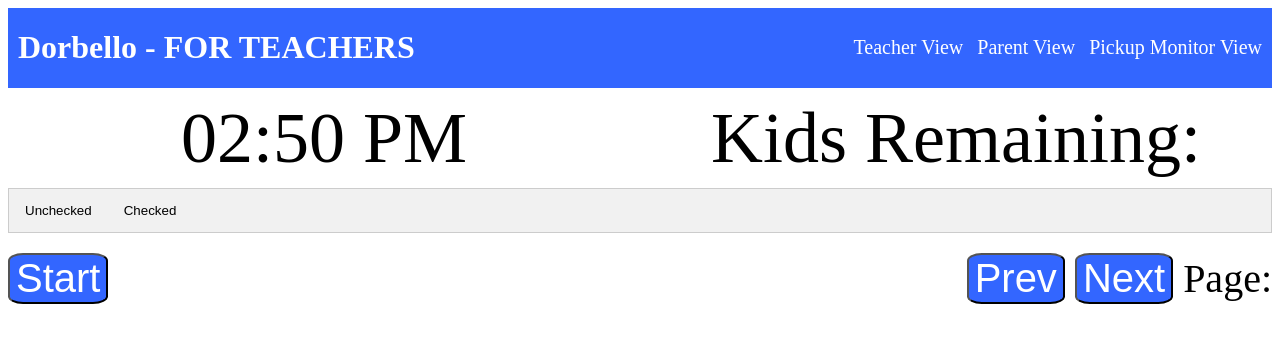
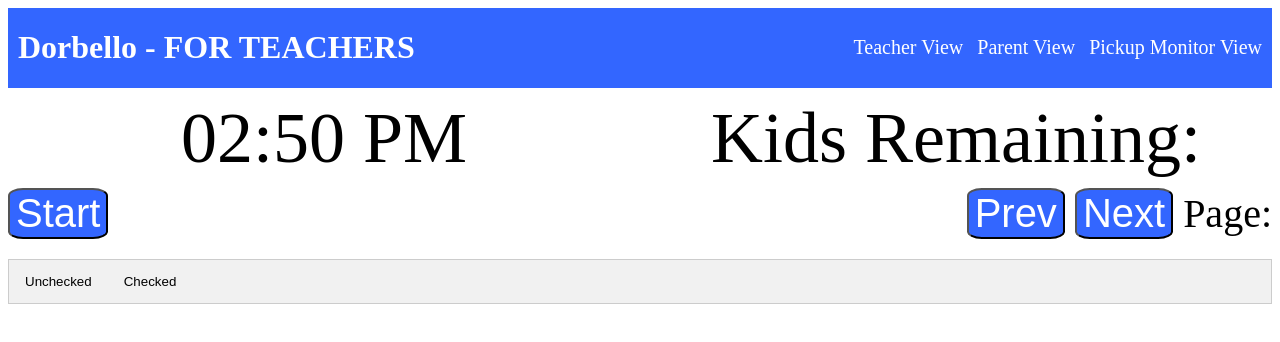
Before and after one commit to Ahmed00021/dorbello_prototype_client, a website: page index.html in a window 1280 px wide. Drawn offline with Linux system fonts and the light colour scheme; no server answers.

Commit message:
move table buttons to top of table

```diff
--- a/index.html
+++ b/index.html
@@ -32,6 +32,16 @@
             <span id = "remaining-count"></span>
         </div>
     </div>
+
+    <div class = "below-table-container">
+        <button type="button"  onclick="moveToOtherRow()" class = "start-button">Start</button>
+        <span class = "navigation-container">
+            <button onclick="prevPage()" id="btn_prev">Prev</button>
+            <button onclick="nextPage()" id="btn_next">Next</button>
+            Page: <span id="page"></span>
+        </span>
+    </div>
+
     <div class="tab">
         <button class="tablinks" onclick="openTable(event, 'myTable')">Unchecked</button>
         <button class="tablinks" onclick="openTable(event, 'checkedTable')">Checked</button>
@@ -59,14 +69,6 @@
         </thead>
         <tbody></tbody>
     </table>
-    <div class = "below-table-container">
-        <button type="button"  onclick="moveToOtherRow()" class = "start-button">Start</button>
-        <span class = "navigation-container">
-            <button onclick="prevPage()" id="btn_prev">Prev</button>
-            <button onclick="nextPage()" id="btn_next">Next</button>
-            Page: <span id="page"></span>
-        </span>
-    </div>
 
     <div class = "screens-container">
     </div>
--- a/stylesheets/styles.css
+++ b/stylesheets/styles.css
@@ -66,7 +66,8 @@
 }
 
 .below-table-container {
-    margin-top: 20px;
+    /* changed from margin-top to margin-bottom after moving buttons to top of the table */
+    margin-bottom: 20px;
     display: flex;
     justify-content: space-between;
 }
```
